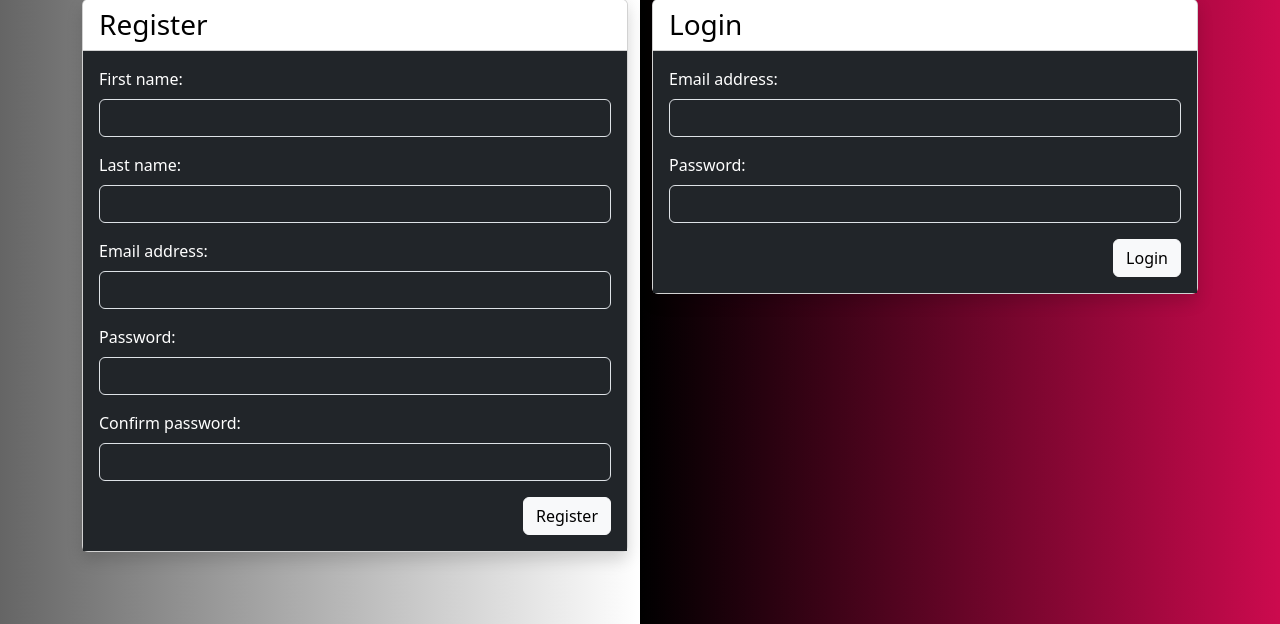
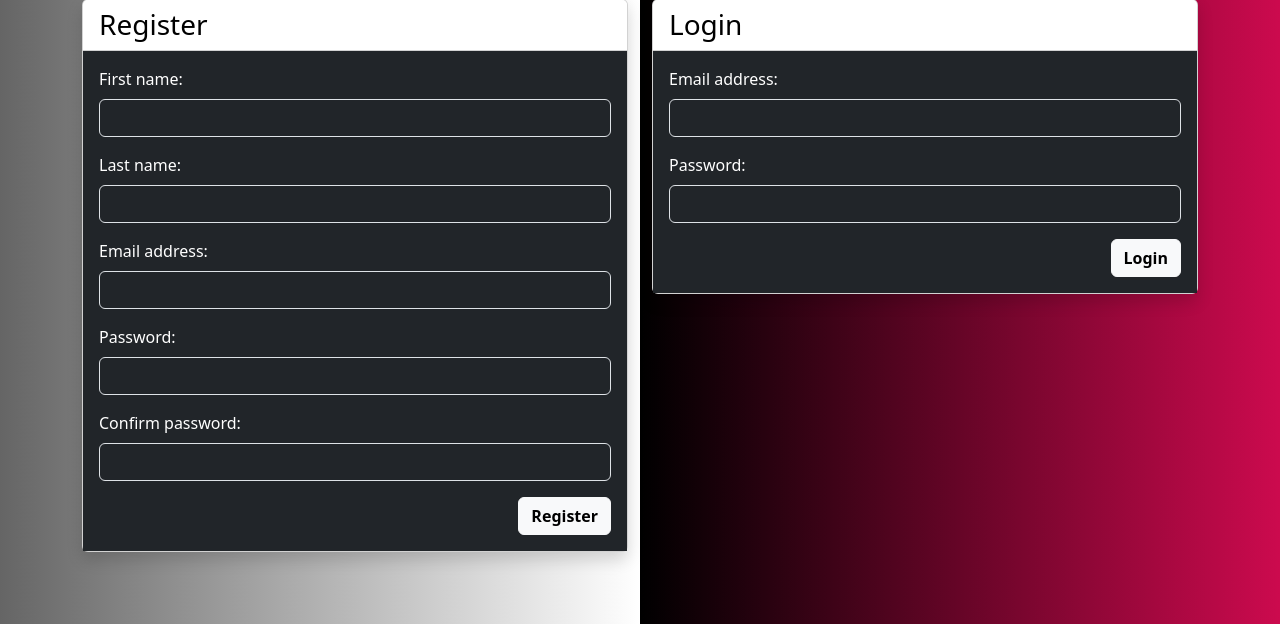
Before and after one commit to PaulDeUlloa/Sunkissed-Milkshakes-Python, a Flask app: page / in a window 1280 px wide. Shown: the part 131-755 px from the top of the page. Run offline with Flask 3, Linux system fonts and the light colour scheme.

Commit message:
login and register buttons font weight update

```diff
--- a/flask_app/templates/index.html
+++ b/flask_app/templates/index.html
@@ -66,7 +66,7 @@
                                     class="form-control">
                             </div>
                             <div style="text-align: end;">
-                                <button type="submit" class="btn btn-light">Register</button>
+                                <button type="submit" style="font-weight: 600;" class="btn btn-light">Register</button>
                             </div>
                         </form>
                     </div>
@@ -97,7 +97,7 @@
                                 <input style="background-color: rgb(33, 37, 41 ); color:white;" type="password" name="password" id="password" class="form-control">
                             </div>
                             <div style="text-align: end;">
-                                <button type="submit" class="btn btn-light">Login</button>
+                                <button type="submit" style="font-weight: 600;" class="btn btn-light">Login</button>
                             </div>
                         </form>
                     </div>
```
